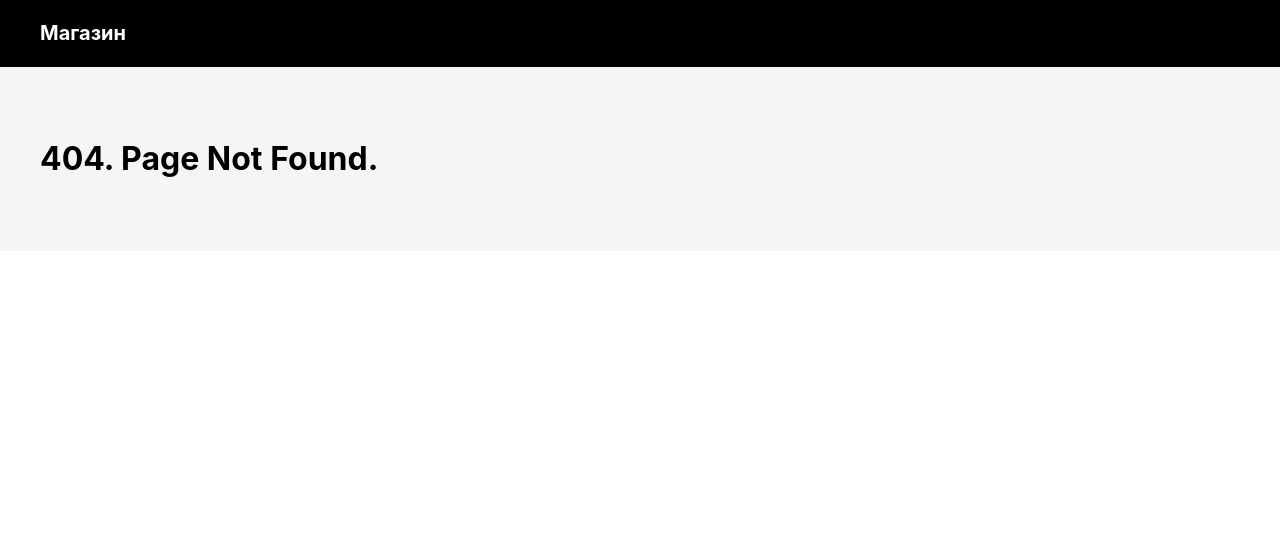
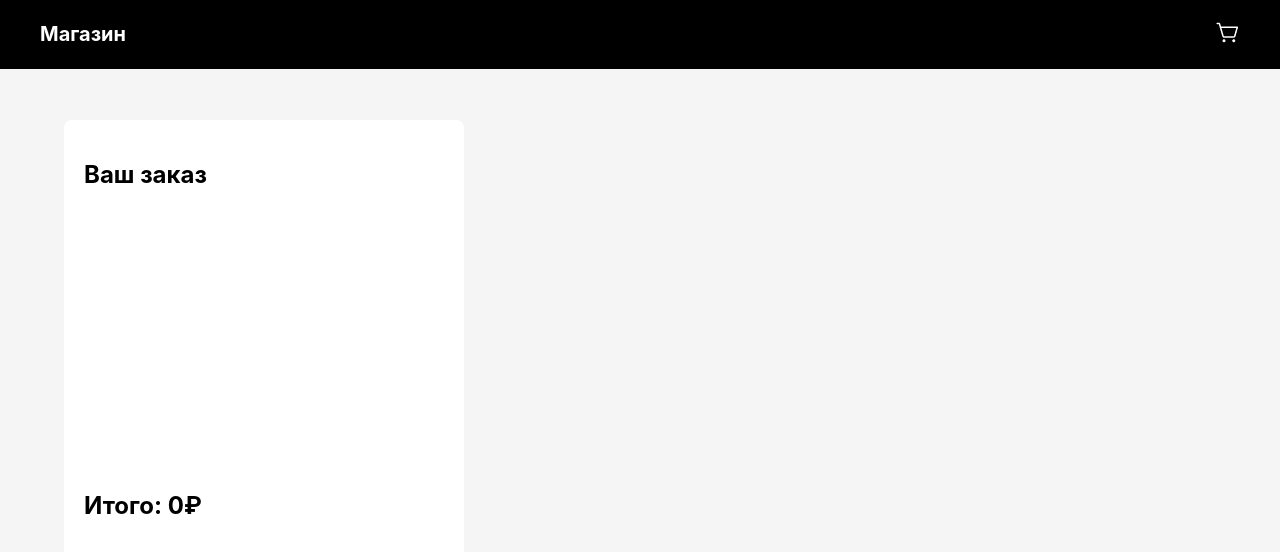
Before and after one commit to NailGilmanov/yandex-intensive-homework-lesson3, a React (Create React App) app: page /cart in a window 1280 px wide. Before the commit this address had no page. Shown: the top 552 px of the page. Built offline with nearby package versions, Linux system fonts and the light colour scheme.

Commit message:
вроде все

```diff
--- a/simple_api/api/mock.js
+++ b/simple_api/api/mock.js
@@ -97,7 +97,7 @@ const normalizedCategories = [
 
     {
       id: "d75f762a-eadd-49be-8918-ed0daa8dd135",
-      name: "Русский язык. Литература. Итоговое выпускное сочинение в 11 классе 2022-2023 учебный год",
+      name: "Русский язык. Литература.",
       price: 462,
       author: "Нарушевич А.Г., Нарушевич И.С.",
       genre: "Подготовка к ЕГЭ",
@@ -108,7 +108,7 @@ const normalizedCategories = [
     },
     {
       id: "d75f762a-eadd-49be-8918-ed0daa8dd025",
-      name: "Дидактические материалы по математике. 5 класс. К учебнику Н. Я. Виленкина и др. Математика. 5 класс. В двух частях",
+      name: "Дидактические материалы по математике.",
       price: 204,
       author: "Виленкин Н. Я.",
       genre: "Школьные материалы",
--- a/src/App.jsx
+++ b/src/App.jsx
@@ -6,6 +6,7 @@ import { Category } from './components/Category/Category';
 import { store } from "./store";
 import { Provider } from "react-redux";
 import { NotFoundPage } from './pages/NotFoundPage/NotFoundPage'
+import { CartPage } from './pages/CartPage/CartPage';
 
 export const App = () => {
     return (
@@ -17,6 +18,7 @@ export const App = () => {
                             <Route path="/categories/:categoryId" element={<Category />}/>
                         </Route>
                         <Route path="/books/:bookId" element={<BookPage />}/>
+                        <Route path="/cart" element={<CartPage />} />
                         <Route path="*" element={<NotFoundPage />} />
                     </Routes>
                 </Layout>
--- a/src/components/Header/Header.jsx
+++ b/src/components/Header/Header.jsx
@@ -1,7 +1,17 @@
 import style from "./style.module.css";
+import { NavLink } from "react-router-dom";
+import cart from "./CartImage.png";
 
 export const Header = () => {
-    return <div className={style.header__content}>
-        <h3 className={style.header__title}>Магазин</h3>
-    </div>
+    return (
+        <div className={style.header__content}>
+            <NavLink to='/' className={style.text}>
+                <h3 className={style.header__title}>Магазин</h3>
+            </NavLink>
+
+            <NavLink to="/cart" className={style.cart}>
+                <img src={cart} alt="" />
+            </NavLink>
+        </div>
+    )
 }
--- a/src/components/Header/style.module.css
+++ b/src/components/Header/style.module.css
@@ -9,3 +9,13 @@
     letter-spacing: 0em;
     text-align: left;
 }
+
+.text {
+    text-decoration: none;
+}
+
+.header__content {
+    display: flex;
+    justify-content: space-between;
+    align-items: center;
+}
--- /dev/null
+++ b/src/components/Order/Order.jsx
@@ -0,0 +1,29 @@
+import { useDispatch, useSelector } from "react-redux";
+import { useEffect } from "react";
+import { loadBookIfNotExist } from "../../store/book/loadBookIfNotExist";
+import { selectBookById } from "../../store/book/selectors";
+import styles from "./styles.module.css";
+import { selectBookCount } from "../../store/cart/selectors";
+
+export const Order = ({bookId}) => {
+    const dispatch = useDispatch();
+
+    useEffect(() => {
+        dispatch(loadBookIfNotExist(bookId))
+    }, [bookId])
+
+    const book = useSelector((state) =>
+        selectBookById(state, bookId)
+    );
+    const count = useSelector((state) => selectBookCount(state, bookId))
+
+    if (!book) {
+        return null;
+    }
+
+    return (
+        <div className={styles.root}>
+        {book.name} <strong>{book.price * count}₽</strong>
+        </div>
+    );
+};
--- /dev/null
+++ b/src/components/Order/styles.module.css
@@ -0,0 +1,6 @@
+.root {
+    display: flex;
+    justify-content: space-between;
+    width: 90%;
+    margin: auto;
+}
--- /dev/null
+++ b/src/components/Orders/Orders.jsx
@@ -0,0 +1,12 @@
+import { Order } from "../Order/Order";
+
+export const Orders = ({ bookIds }) => {
+  return (
+    <div>
+      <h2>Ваш заказ</h2>
+      {bookIds.map((id) => (
+        <Order bookId={id} key={id} />
+      ))}
+    </div>
+  );
+};
--- /dev/null
+++ b/src/pages/CartPage/CartPage.jsx
@@ -0,0 +1,36 @@
+import { useSelector } from "react-redux";
+import styles from "./styles.module.css";
+import { selectCartModule } from "../../store/cart/selectors";
+import { Books } from "../../components/Books/Books";
+import { Orders } from "../../components/Orders/Orders";
+import { selectBooksByIds } from "../../store/book/selectors";
+
+export const CartPage = () => {
+  // let bookIds = useSelector((state) => selectBookIdsFromCart(state));
+  // let counts = useSelector((state) => selectBookCountsByIds(state, bookIds));
+
+  const booksAndCounts = useSelector((state) => selectCartModule(state));
+  const books = useSelector((state) => selectBooksByIds(state, Object.keys(booksAndCounts)))
+
+  let sum = 0;
+  const bookIds = [];
+  for (const [id, cnt] of Object.entries(booksAndCounts)) {
+      if (cnt > 0) {
+        bookIds.push(id);
+        sum += books[id].price * cnt;
+      }
+  }
+
+  return (
+    <div className={styles.root}>
+      <section className={styles.order}>
+        <Orders bookIds={bookIds} />
+        <h2 className={styles.summary}>Итого: {sum}₽</h2>
+      </section>
+
+      <section className={styles.books}>
+        <Books bookIds={bookIds} cart={true}/>
+      </section>
+    </div>
+  );
+};
--- /dev/null
+++ b/src/pages/CartPage/styles.module.css
@@ -0,0 +1,21 @@
+.books {
+    width: 60%;
+    margin-right: auto;
+}
+
+.order {
+  width: 30%;
+  min-height: 400px;
+  background-color: white;
+  margin-left: auto;
+  border-radius: 8px;
+  display: flex;
+  flex-direction: column;
+  justify-content: space-between;
+  padding: 20px;
+}
+
+.root {
+  display: flex;
+  gap: 2rem;
+}
```
Also changed, not shown: src/components/Header/CartImage.png (added).
